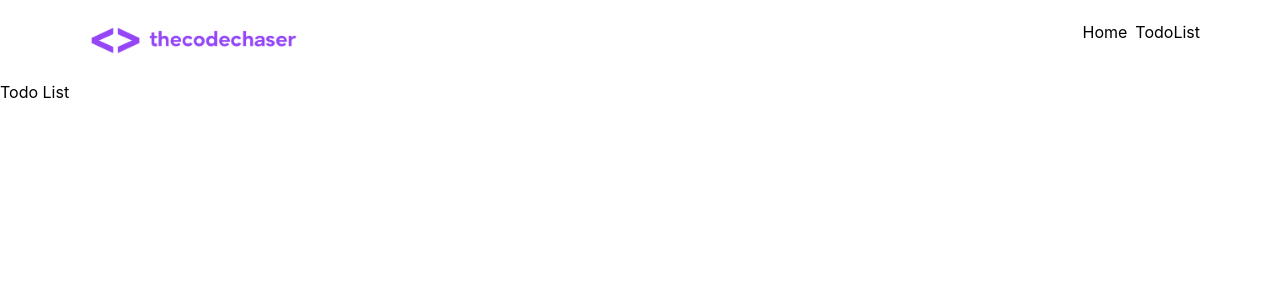
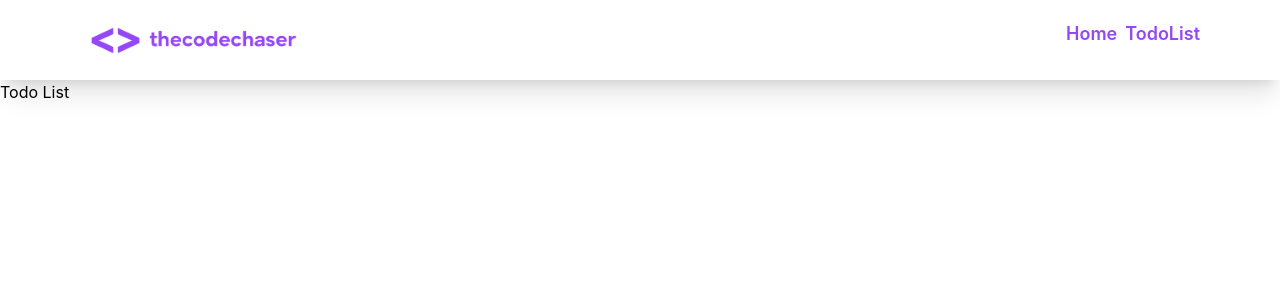
Before and after one commit to thecodechaser/todo-list-front-end, a React (Create React App) app: page /todolist in a window 1280 px wide. Shown: the top 300 px of the page. Built offline with nearby package versions, Linux system fonts and the light colour scheme.

Commit message:
Add styles to header

```diff
--- a/src/components/Header.jsx
+++ b/src/components/Header.jsx
@@ -7,7 +7,7 @@ const Header = () => {
   {id: 1,name: "TodoList", path: "/todolist"}]
 
   return (
-    <header className="flex justify-between px-20 py-5">
+    <header className="flex justify-between px-20 py-5 shadow-xl w-full">
       <img className="w-56" src={logo} />
       <nav>
         <ul className="flex gap-2">
@@ -15,7 +15,7 @@ const Header = () => {
         menu.map((item) =>(
           <li key={item.id}>
           <Link  to={item.path}>
-        <a href={item.path}>{item.name}</a>
+        <a className="text-lg font-semibold text-primaryColor" href={item.path}>{item.name}</a>
       </Link>
       </li>
         ))
--- a/tailwind.config.js
+++ b/tailwind.config.js
@@ -3,6 +3,14 @@ module.exports = {
   content: ["./src/**/*.{js,jsx,ts,tsx}"],
   theme: {
     extend: {},
+    colors: {
+      primaryColor: '#9547F7',
+      secondaryColor: '#06C1FF',
+      skyColor: '#addbea',
+      darkSkyColor: '#608297',
+      blueColor: '#013F70',
+      lightBlueColor: '#118AB2',
+    },
   },
   plugins: [],
 };
```
